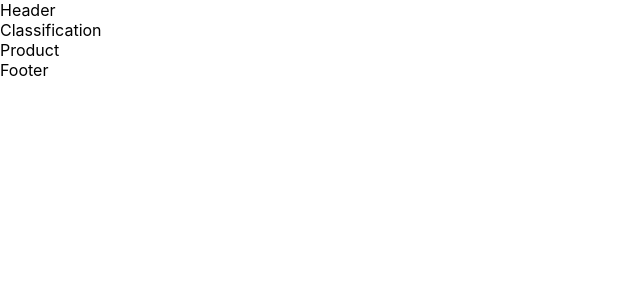
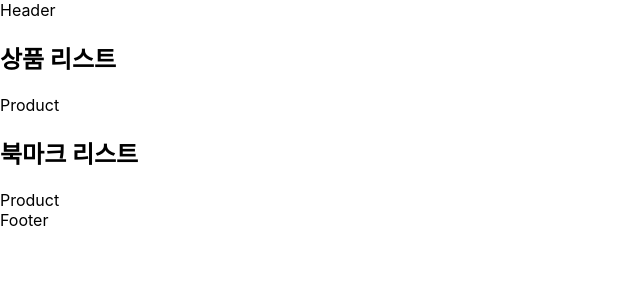
Before and after one commit to Xiel0112/coz-shopping, a React (Create React App) app in the folder coz-shopping/: page / in a window 1280 px wide. Shown: the top 300 px of the page, without its empty margins (0-640 px from the left). Built offline with nearby package versions, Linux system fonts and the light colour scheme.

Commit message:
[Bookmark] 페이지 구조

```diff
--- a/coz-shopping/src/App.js
+++ b/coz-shopping/src/App.js
@@ -7,14 +7,13 @@ import { BrowserRouter as Router, Routes, Route } from "react-router-dom";
 function App() {
   return (
     <div className="App">
-      {/* <Router>
+      <Router>
         <Routes>
           <Route path="/" element={<Main />} />
           <Route path="/products/list" element={<ProductList />} />
           <Route path="/bookmark" element={<Bookmark />} />
         </Routes>
-      </Router> */}
-      <Bookmark />
+      </Router>
     </div>
   );
 }
```
